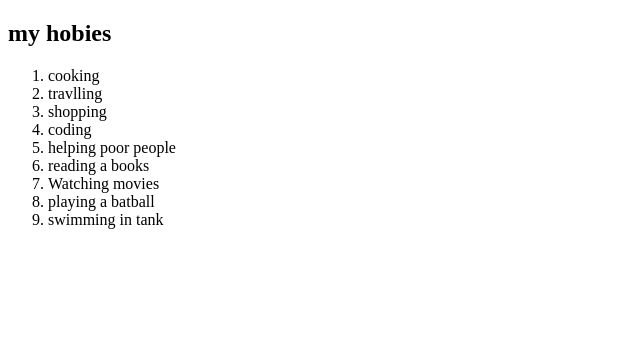
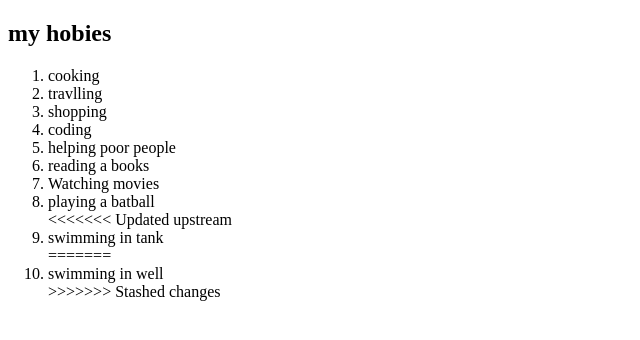
Before and after one commit to komalnkale01/KannadNpWebsite, a plain HTML site: page test.html in a window 1280 px wide. Shown: the whole page, without its empty margins (0-640 px from the left). Drawn offline with Linux system fonts and the light colour scheme.

Commit message:
added changes in test.html
added changes in test.html

```diff
--- a/test.html
+++ b/test.html
@@ -16,7 +16,11 @@
         <li>reading a books</li>
         <li>Watching movies</li>
         <li>playing a batball</li>
+<<<<<<< Updated upstream
         <li>swimming in tank</li>
+=======
+        <li>swimming in well</li>
+>>>>>>> Stashed changes
     </ol>
 
 </body>
```
